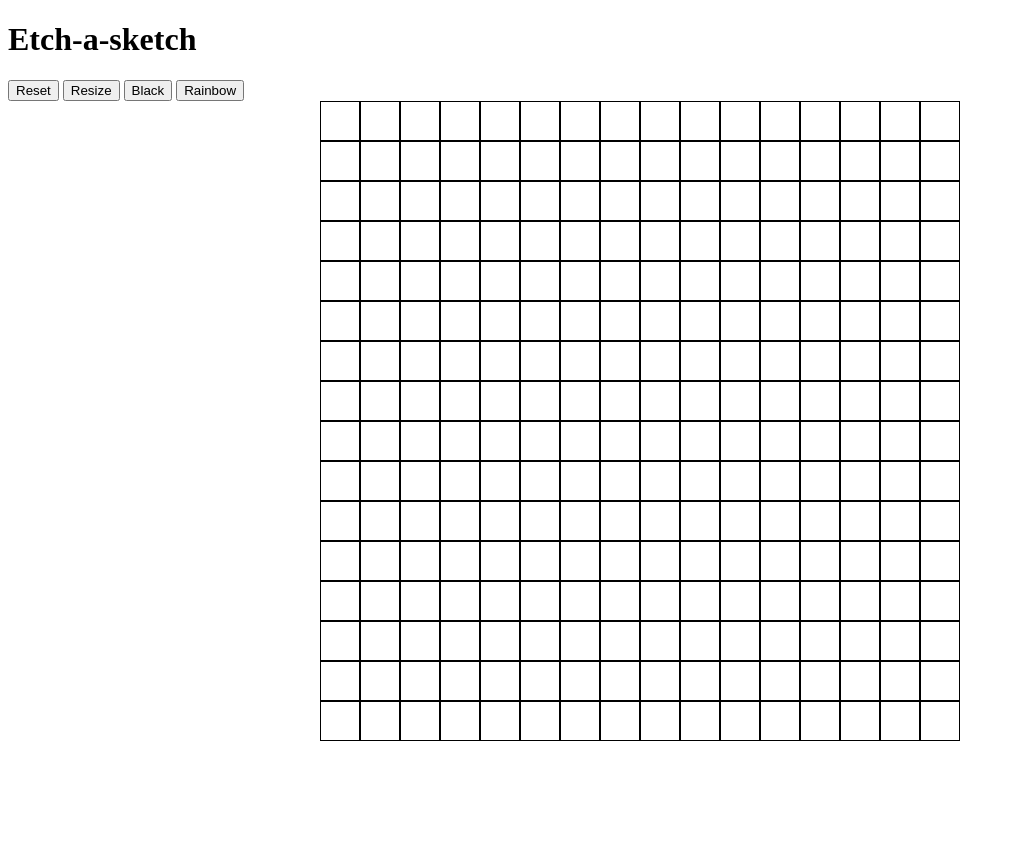
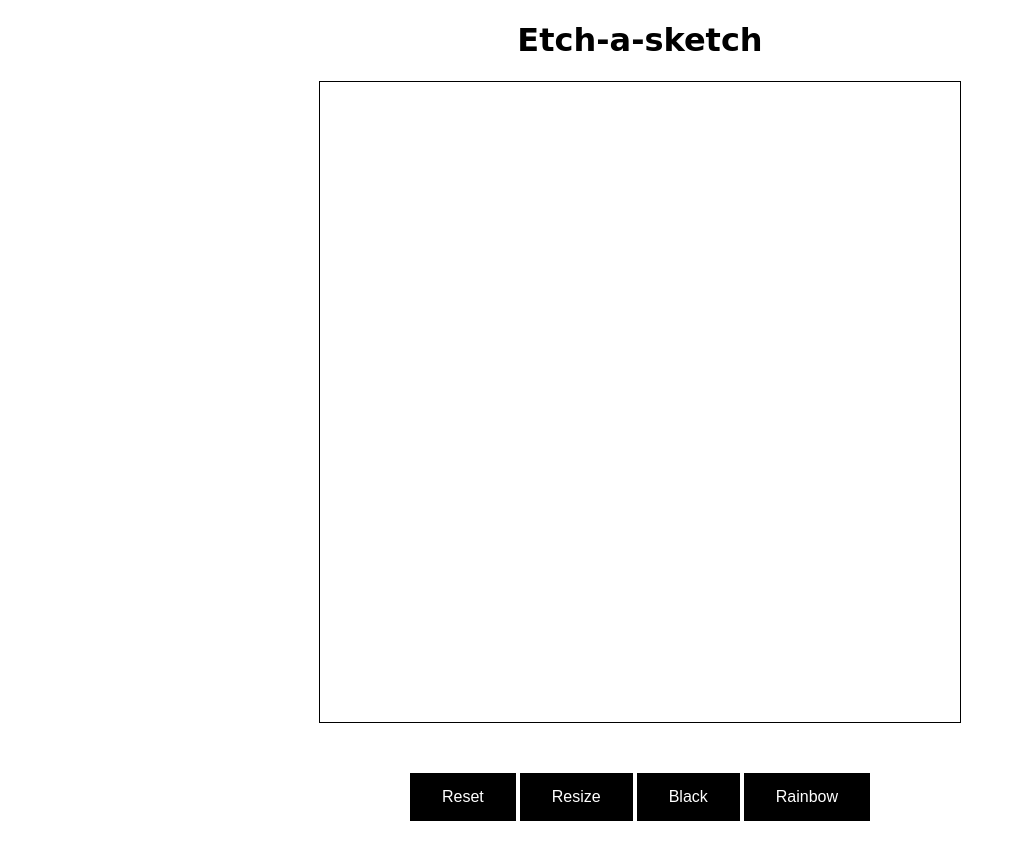
Before and after one commit to vladutclp/Etch-a-Sketch, a plain HTML site: page index.html in a window 1280 px wide. Both pictures are taken after a click on the button "Black". Shown: the whole page, without its empty margins (0-1016 px from the left). Before the commit the page ends 800 px from the top, so only its background shows below. Drawn offline with Linux system fonts and the light colour scheme.

Commit message:
Final version

```diff
--- a/index.html
+++ b/index.html
@@ -16,16 +16,19 @@
 <body>
 
 	<h1>Etch-a-sketch</h1>
-	<button class="reset">Reset</button>
-	<button class="resize">Resize</button>
-	<button class="black">Black</button>
-	<button class="rainbow">Rainbow</button>
+
 
 	<div class="container">
 
 	</div>
 
+	<div class="buttons">
+		<button class="reset">Reset</button>
+		<button class="resize">Resize</button>
+		<button class="black">Black</button>
+		<button class="rainbow">Rainbow</button>
 
+	</div>
 
 
 
--- a/script.js
+++ b/script.js
@@ -3,13 +3,15 @@ const resize = document.querySelector(".resize");
 const reset = document.querySelector(".reset");
 const rainbow = document.querySelector(".rainbow");
 const black = document.querySelector(".black");
+const grayScale = document.querySelector(".grayscale");
 const MAX_SIZE = 64;	//maximum grid row and column size
 const GRID_DIMENSION = 640; //grid will be 640x640px
 var div = []; //array to store the cells of the grid
 var cellSize;	//size of a single cell from the grid
 
-var rainbowFlag = 0;
-var blackFlag = 1;
+var rainbowFlag = 0, grayScaleFlag = 0, blackFlag = 1;
+var grayTint = 100;
+
 /*
 *	This function creates the divs which will be the cells of the grid.
 *
@@ -28,11 +30,14 @@ function createDivs(gridSize){
 			div[i].className += "cell";
 			div[i].addEventListener("mouseover", function(e){
 			//If the rainbow button was pressed use random colors, else use black
-			if(rainbowFlag == 1 && blackFlag == 0){
+				if(rainbowFlag == 1) {
 					var randomColor = generateRandomColor();
 					e.target.style.background = randomColor;
-			}else{
+
+				}
+				if(blackFlag == 1){
 					e.target.style.background = "black";
+
 				}
 
 			});
@@ -43,6 +48,10 @@ function createDivs(gridSize){
 
 
 }
+
+
+
+
 
 /*
 *	This function arranges the divs so it looks like a grid.
@@ -158,28 +167,17 @@ function generateRandomColor(){
 *
 */
 rainbow.addEventListener("click", function(){
-	if(rainbowFlag){
-		rainbowFlag = 0;
-		blackFlag = 1;
-	}
-	else{
 	rainbowFlag = 1;
 	blackFlag = 0;
-	}
+	grayScaleFlag = 0;
 });
 
 
 black.addEventListener("click", function(){
-	if(blackFlag){
-		rainbowFlag = 1;
-		blackFlag = 0;
-	}
-	else{
+	blackFlag = 1;
 	rainbowFlag = 0;
-		blackFlag = 1;
-	}
+	grayScaleFlag = 0;
 });
-
 
 
 resize.addEventListener("click", changeSize);
--- a/style.css
+++ b/style.css
@@ -1,15 +1,45 @@
-
+h1{
+	font-family: Apple Chancery, cursive;
+	text-align: center;
+}
 
 .container{
+	background-color: white;
 	display: grid;
 	width: 50%;
   	margin: 0 auto;
   	height: 640px;
   	width: 640px;
 
+	border: 1px solid black;
 }
 
 
-.cell{
-	border: 1px solid black;
+
+
+.buttons{
+	width: 50%;
+	height: 100px;
+	margin: 0 auto;
+	text-align: center;
+	margin-top: 50px;
 }
+
+button{
+  background-color: black; /* Green */
+  border: none;
+  color: white;
+  padding: 15px 32px;
+  text-align: center;
+  text-decoration: none;
+  display: inline-block;
+  font-size: 16px;
+  outline: none;
+}
+
+button:hover{
+  background-color: white;
+  border: 1px solid black;
+  color: black;
+  font-weight: bold;
+}
```
Lines whose indentation alone changed are shown as unchanged.
